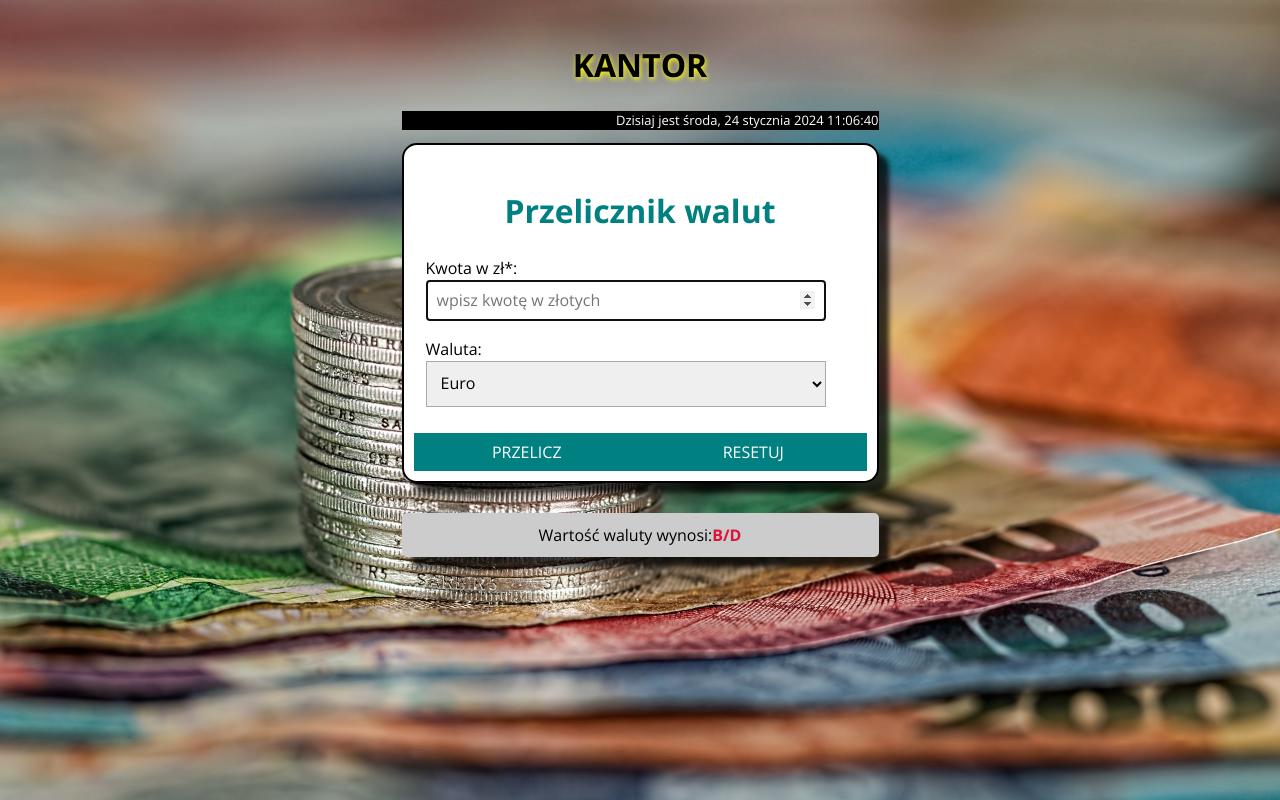
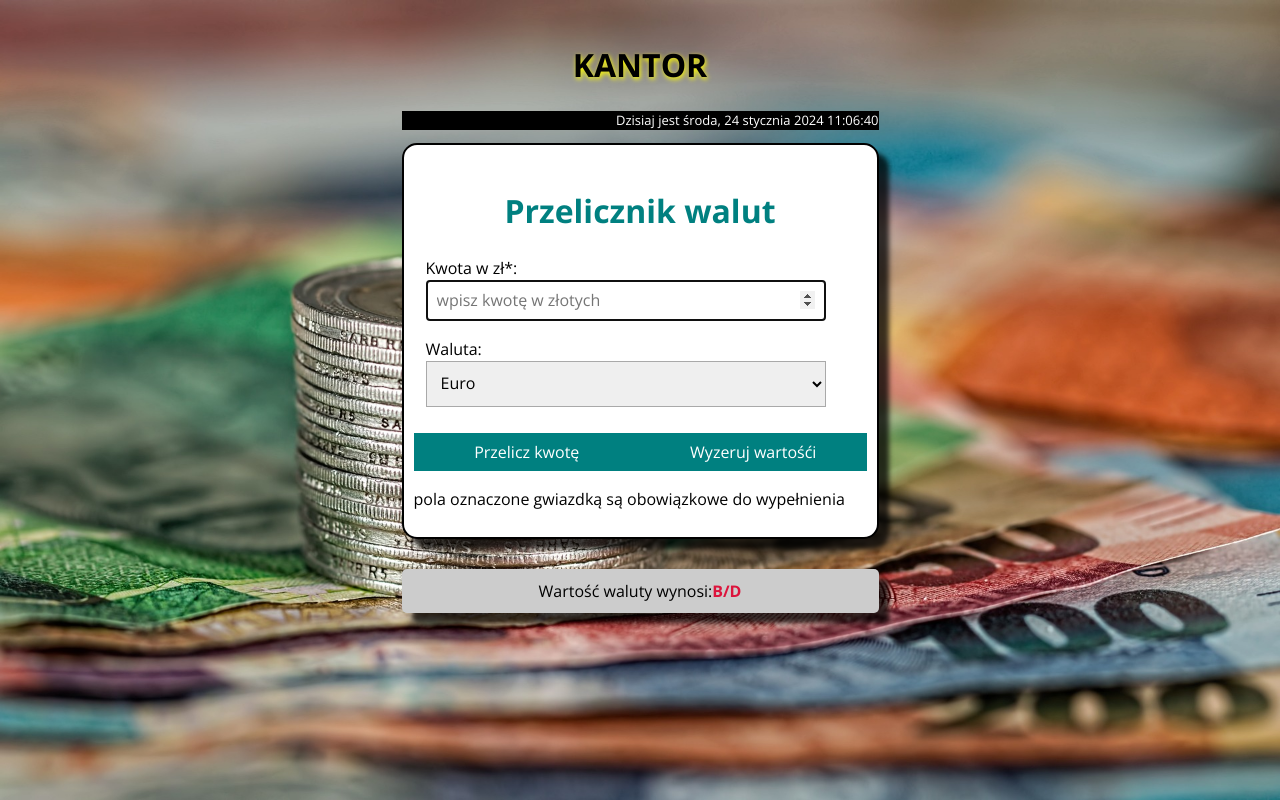
Before and after one commit to tomecky1/currency-converter-react, a React (Create React App) app: page / in a window 1280 px wide. Built offline with nearby package versions, Linux system fonts and the light colour scheme.

Commit message:
fixes in form buttons

```diff
--- a/src/Form/index.js
+++ b/src/Form/index.js
@@ -78,10 +78,11 @@ function Form() {
                 <button className="form__button"
                     type="submit"
                     onClick={onClickCalculate}
-                >PRZELICZ</button>
+                >Przelicz kwotę</button>
                 <button className="form__button" type="reset"
                     onClick={onFormReset}
-                >RESETUJ</button>
+                >Wyzeruj wartośći</button>
+                <p>pola oznaczone gwiazdką są obowiązkowe do wypełnienia</p>
             </>
         </form>
     );
```
